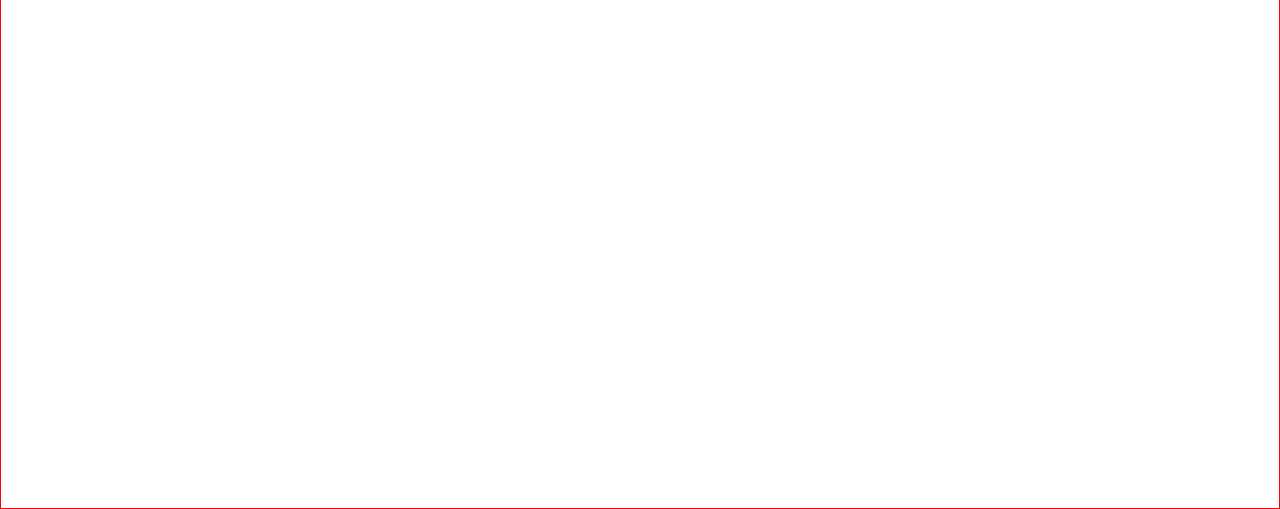
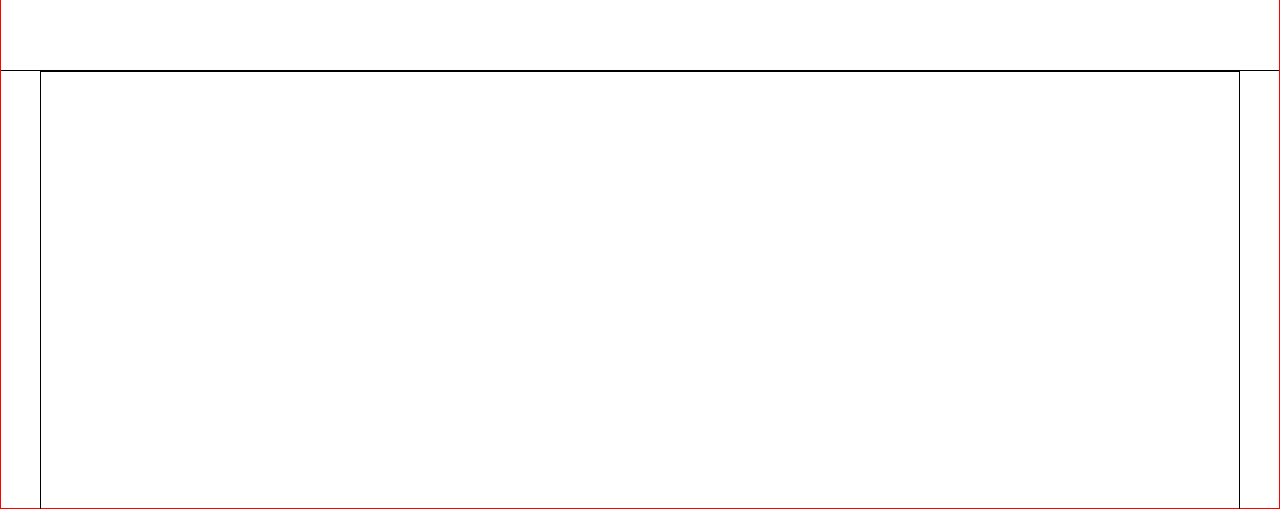
Before and after one commit to JayoonKoo/movie-search, a React (Create React App) app: page / in a window 1280 px wide. Shown: the part 291-800 px from the top of the page. Built offline with nearby package versions, Linux system fonts and the light colour scheme.

Commit message:
feat: layout 별로 나누기

```diff
--- a/src/components/Header.js
+++ b/src/components/Header.js
@@ -17,7 +17,7 @@ const Header = props => {
 // }
 
 const HeaderStyled = styled.header`
-	margin-top: 40px;
+	padding-top: 40px;
 `
 
 const Title = styled.h1`
--- a/src/components/Input.js
+++ b/src/components/Input.js
@@ -18,7 +18,7 @@ const Input = props => {
 
 const Container = styled.div`
 	width: 100%;
-	height: 400px;
+	height: 200px;
 	padding: 100px;
 	padding-top: 20px;
 `
--- /dev/null
+++ b/src/components/MovieList.js
@@ -0,0 +1,39 @@
+import React from 'react'
+import PropTypes from 'prop-types'
+import styled from 'styled-components'
+import Layout from './Layout'
+
+const MovieList = props => {
+	return (
+		<Container>
+			<Layout >
+				<MovieListStyled>
+
+				</MovieListStyled>
+			</Layout>
+		</Container>
+	)
+}
+
+MovieList.propTypes = {
+
+}
+
+const Container = styled.section`
+	border-top: 1px solid ;
+	position: absolute;
+	bottom: 0;
+	left: 0;
+	right: 0;
+	top: 20vh;
+`
+
+const MovieListStyled = styled.ul`
+	height: 100%;
+	border: 1px solid;
+	padding: 10px 30px;
+`
+
+
+
+export default MovieList
```
